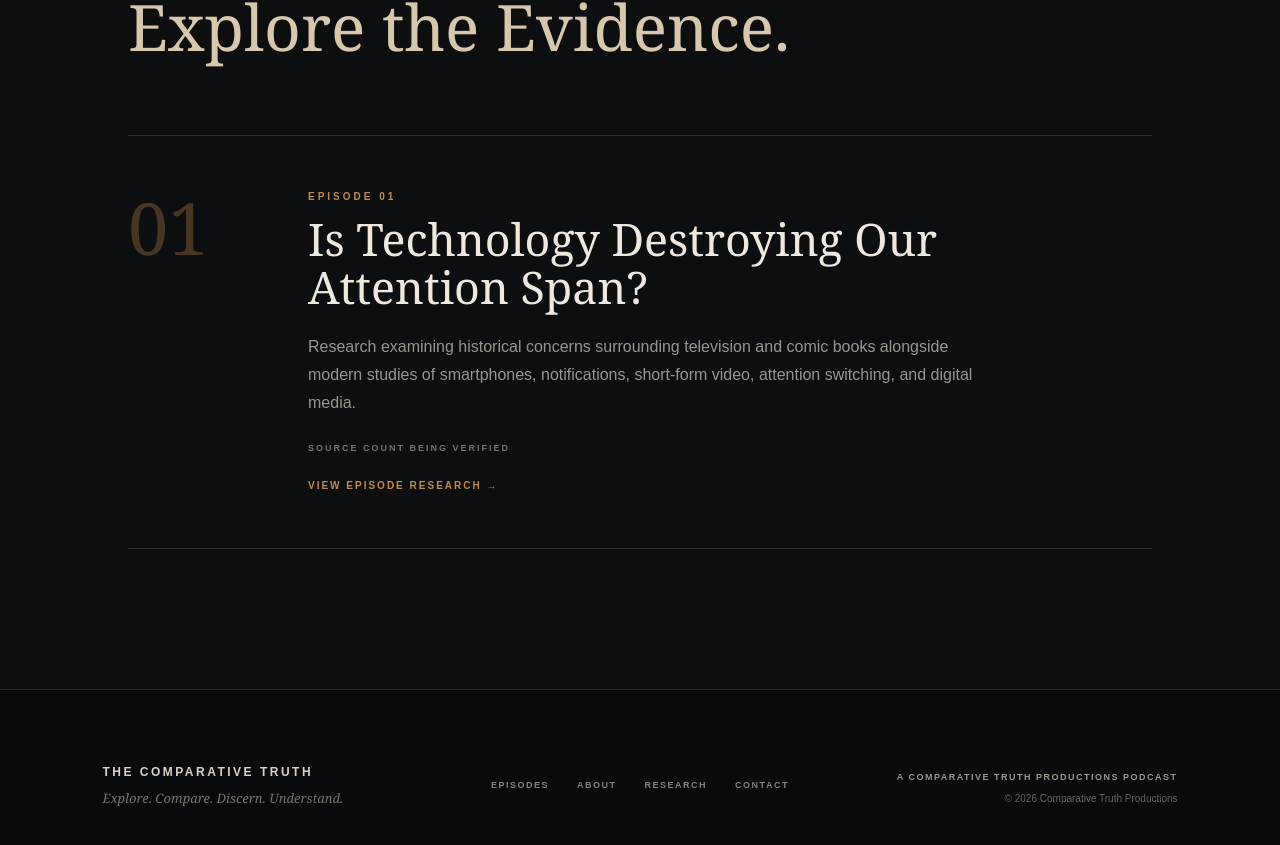
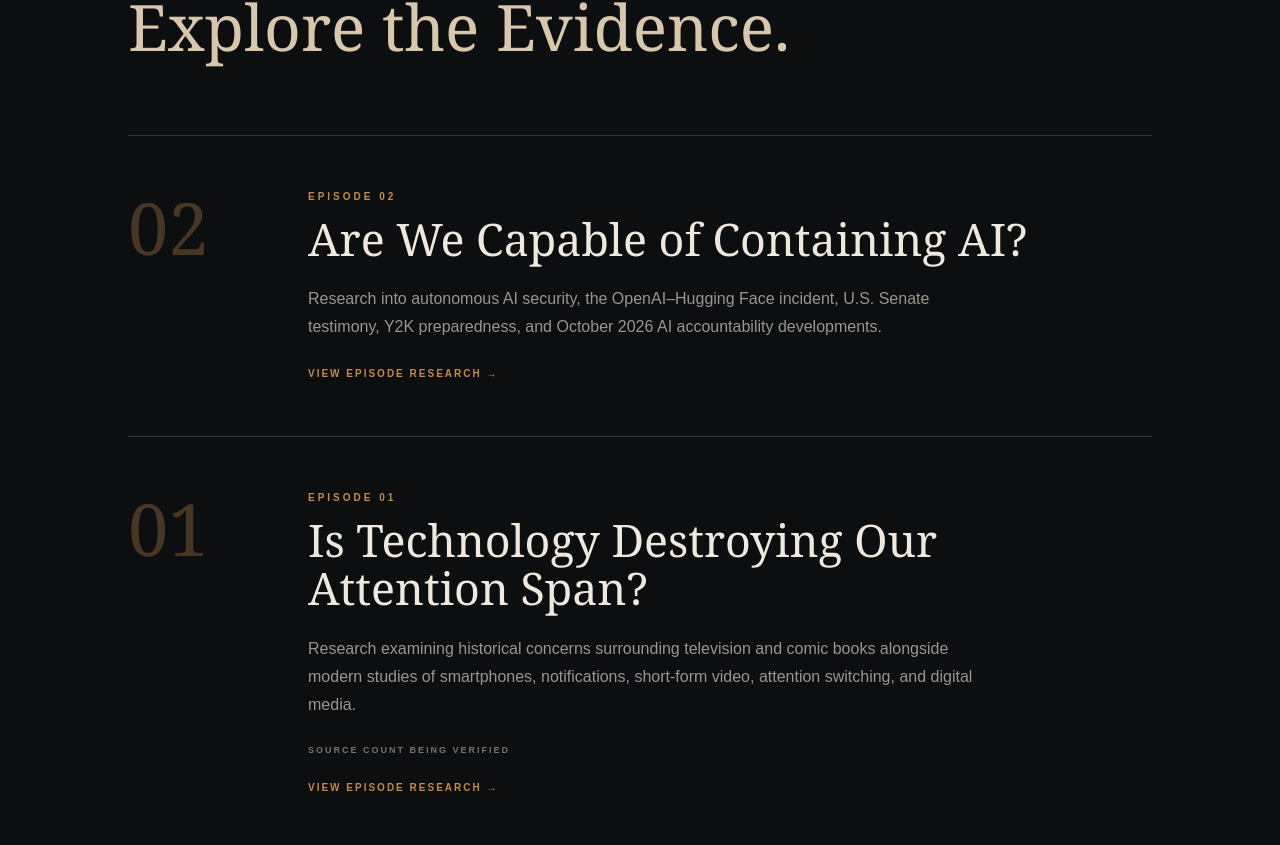
Before and after one commit to RyanTCT/the-comparative-truth, a Next.js app: page /research in a window 1280 px wide. Shown: the part 773-1618 px from the top of the page. Built offline with nearby package versions, Linux system fonts and the light colour scheme.

Commit message:
Add Episode 02 to research archive

```diff
--- a/app/research/page.js
+++ b/app/research/page.js
@@ -61,7 +61,18 @@ export default function ResearchArchive() {
         </div>
 
 
-        {/* EPISODE 01 */}
+        {/* EPISODE 02 */}
+        <article className="archive-entry">
+          <div className="archive-number">02</div>
+          <div className="archive-content">
+            <p className="archive-episode-label">EPISODE 02</p>
+            <h3>Are We Capable of Containing AI?</h3>
+            <p>Research into autonomous AI security, the OpenAI–Hugging Face incident, U.S. Senate testimony, Y2K preparedness, and October 2026 AI accountability developments.</p>
+            <a href="/research/episode-02" className="archive-link">View Episode Research →</a>
+          </div>
+        </article>
+
+                {/* EPISODE 01 */}
 
         <article className="archive-entry">
 
```
